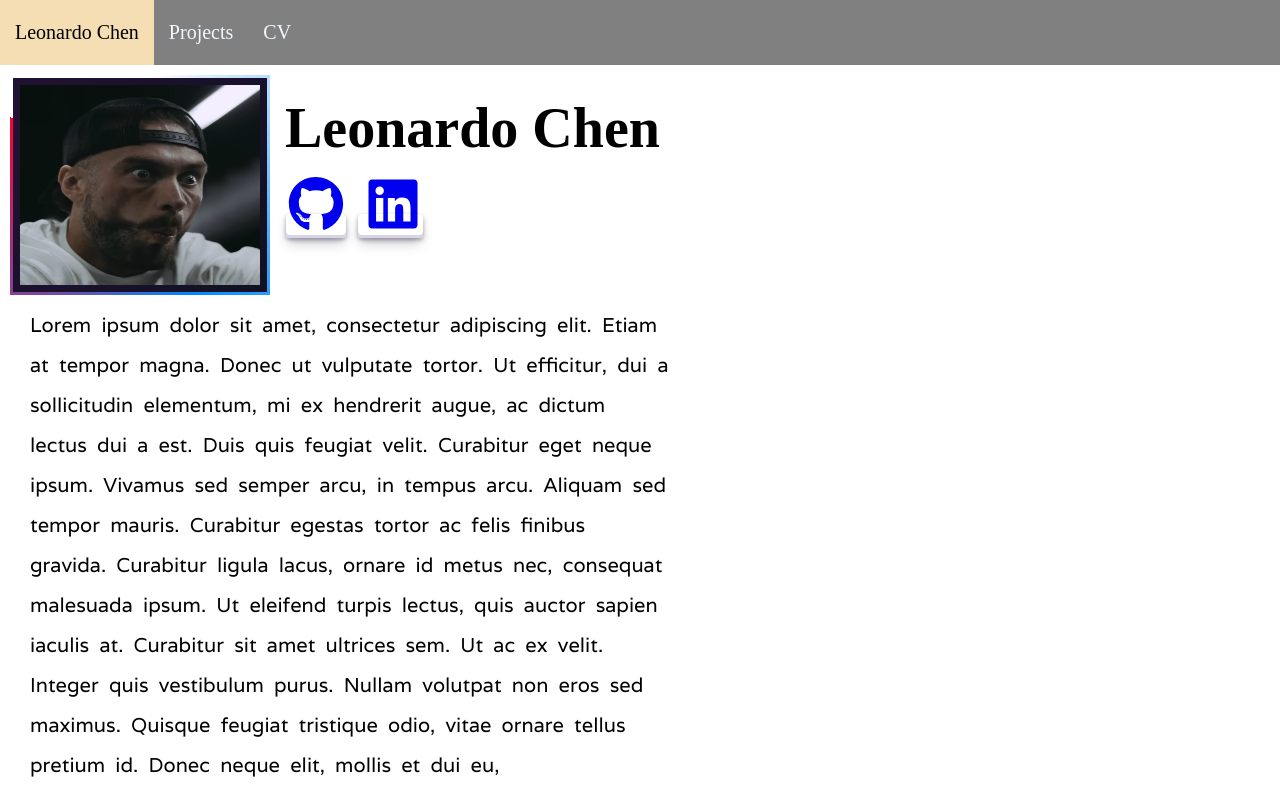
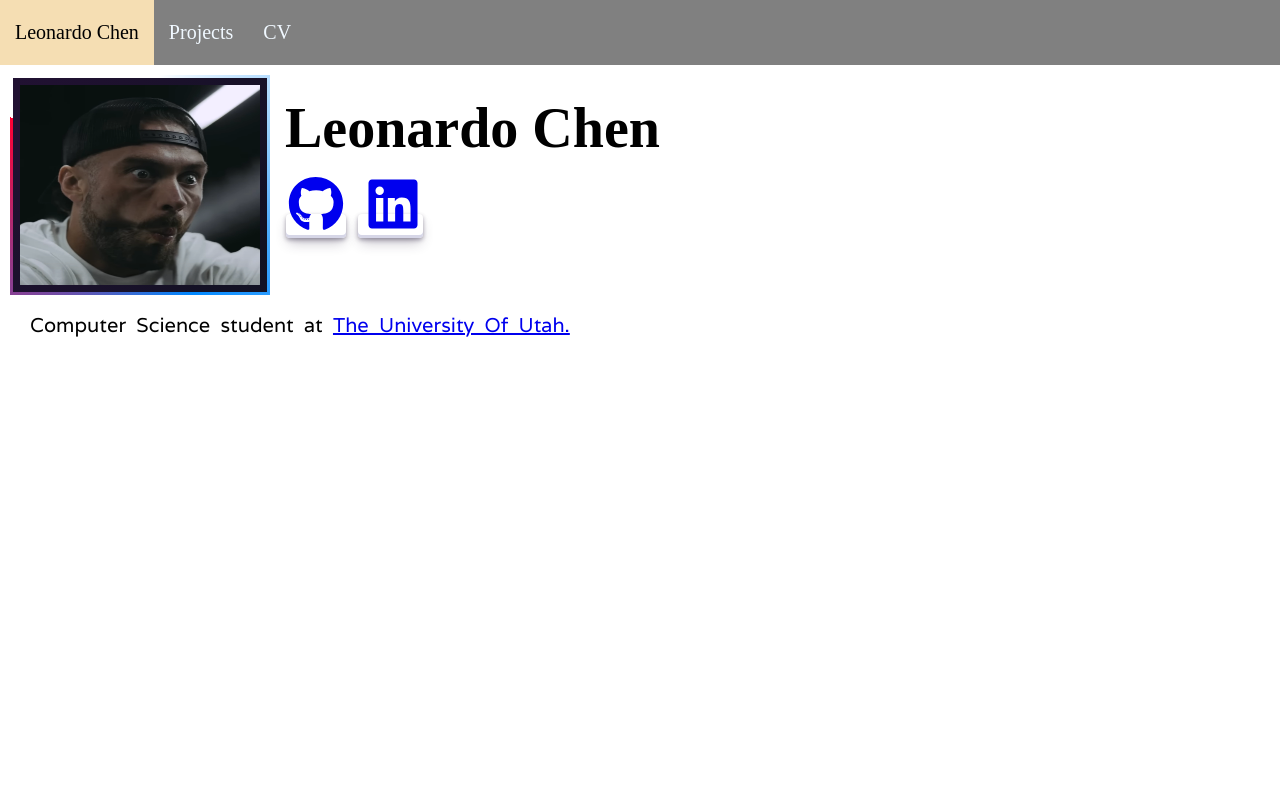
Before and after one commit to Lynczera/Lynczera.github.io, a React (Create React App) app: page / in a window 1280 px wide. Built offline with nearby package versions, Linux system fonts and the light colour scheme; a web font is replaced by a local one.

Commit message:
fixed text

```diff
--- a/src/App.css
+++ b/src/App.css
@@ -50,7 +50,6 @@ header .nav-links a:hover{
   text-align: start;
   display: inline-block;
   margin-left: 30px;
-
 }
 
 .homeContainer{
@@ -58,6 +57,8 @@ header .nav-links a:hover{
   flex-wrap: wrap;
   background-color: white;
   position: relative;
+  text-decoration: none;
+
 }
 
 .nameAndLinks{
--- a/src/components/Home.js
+++ b/src/components/Home.js
@@ -19,22 +19,13 @@ export const Home = () => {
          </div>
 
 
-
          </div>
 
 
          </div>
          <p1 className='aboutMe'>
-        Lorem ipsum dolor sit amet, consectetur adipiscing elit.
-         Etiam at tempor magna. Donec ut vulputate tortor. Ut efficitur,
-         dui a sollicitudin elementum, mi ex hendrerit augue, ac dictum
-         lectus dui a est. Duis quis feugiat velit. Curabitur eget neque ipsum.
-         Vivamus sed semper arcu, in tempus arcu. Aliquam sed tempor mauris.
-         Curabitur egestas tortor ac felis finibus gravida. Curabitur ligula lacus,
-         ornare id metus nec, consequat malesuada ipsum. Ut eleifend turpis lectus,
-         quis auctor sapien iaculis at. Curabitur sit amet ultrices sem. Ut ac ex velit.
-         Integer quis vestibulum purus. Nullam volutpat non eros sed maximus. Quisque
-         feugiat tristique odio, vitae ornare tellus pretium id. Donec neque elit, mollis et dui eu,
+
+          Computer Science student at {<a href="https://www.utah.edu/" > The University Of Utah. </a>}
 
          </p1>
 
--- a/src/components/Projects.js
+++ b/src/components/Projects.js
@@ -2,6 +2,6 @@ import React from 'react';
 
 export const Projects = () => {
     return (
-      <h1> No projects yet </h1>
+      <h1> Coming soon... </h1>
     );
   };
```
